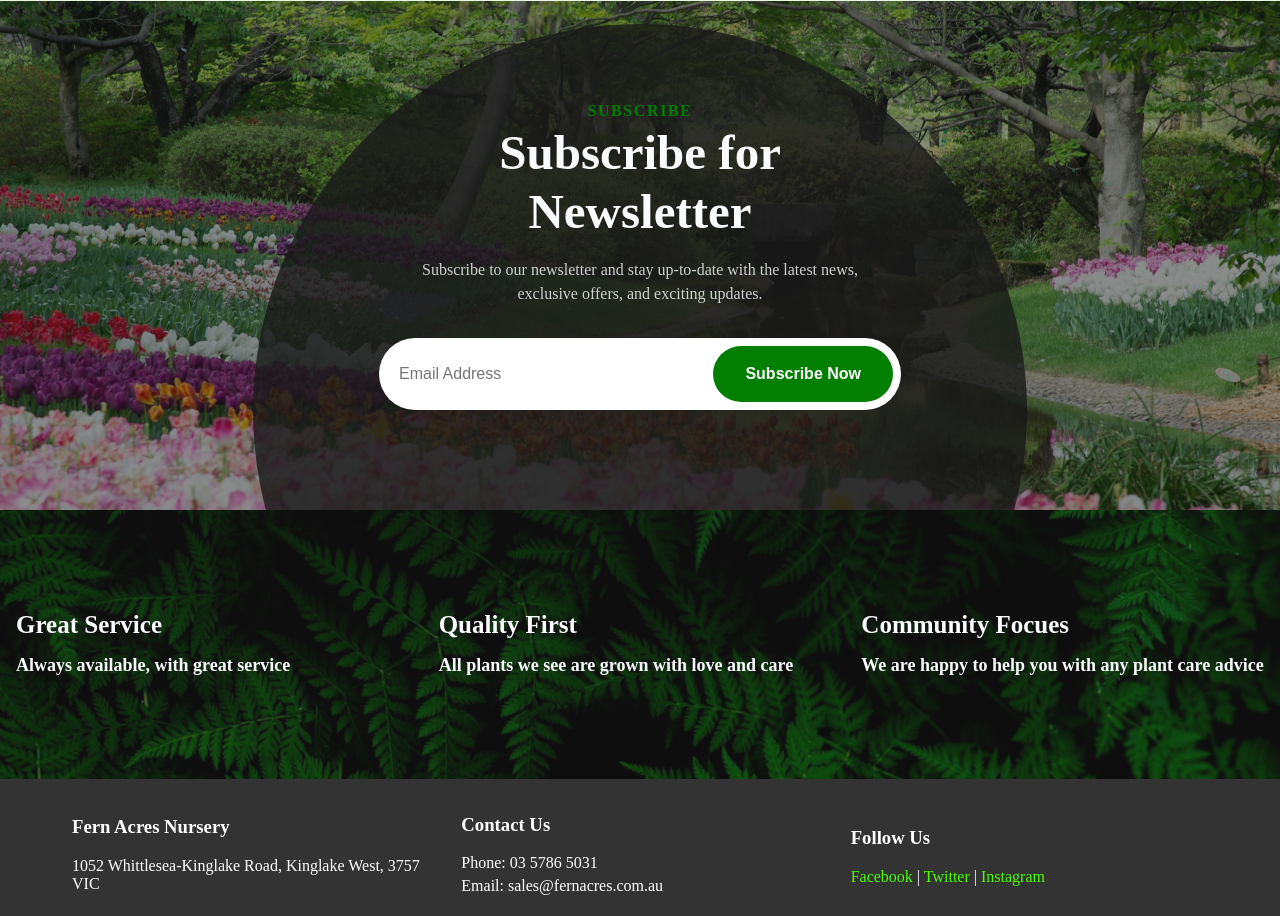
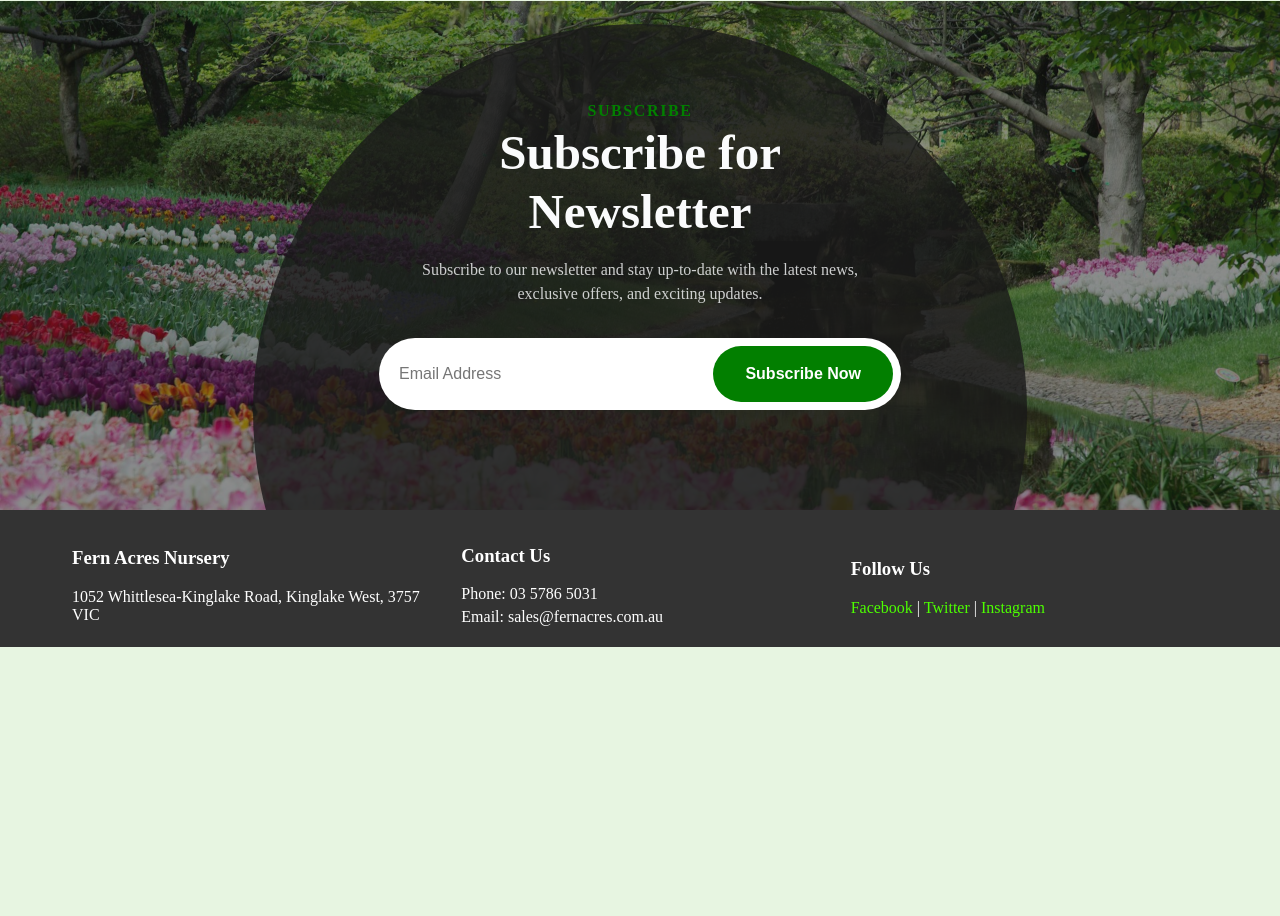
Before and after one commit to Vivid-Clarity/FIT1050_Assignment3.github.io, a plain HTML site: page index.html in a window 1280 px wide. Shown: the part 2248-3164 px from the top of the page. After the commit the page ends 2895 px from the top, so only its background shows below. Drawn offline with Linux system fonts and the light colour scheme.

Commit message:
Add files via upload

```diff
--- a/index.html
+++ b/index.html
@@ -241,45 +241,6 @@
     </section>
 
 
-
-    <!-- ============================================ -->
-    <!--                  Services                    -->
-    <!-- ============================================ -->
-
-    <section id="services-1121">
-        <div class="cs-container">
-            <ul class="cs-card-group">
-                <li class="cs-item">
-                    <div class="cs-flex">
-                        <h2 class="cs-h2">Great Service</h2>
-                        <p class="cs-item-text">
-                            Always available, with great service
-                        </p>
-                    </div>
-                </li>
-                <li class="cs-item">
-                    <div class="cs-flex">
-                        <h2 class="cs-h2">Quality First</h2>
-                        <p class="cs-item-text">
-                            All plants we see are grown with love and care
-                        </p>
-                    </div>
-                </li>
-                <li class="cs-item">
-                    <div class="cs-flex">
-                        <h2 class="cs-h2">Community Focues</h2>
-                        <p class="cs-item-text">
-                            We are happy to help you with any plant care advice
-                        </p>
-                    </div>
-                </li>
-            </ul>
-        </div>
-        <!--SVG Waves-->
-        <picture class="cs-background"><img class="cs-waves" src="images/fern-banners-free-cropped2.jpg" alt="Company Values background( fern leaves)" aria-hidden="true" loading="lazy" decoding="async" width="1920" height="616"></picture>
-    </section>
-
-
     <!-- ============================================ -->
     <!--                     Footer                   -->
     <!-- ============================================ -->
```
